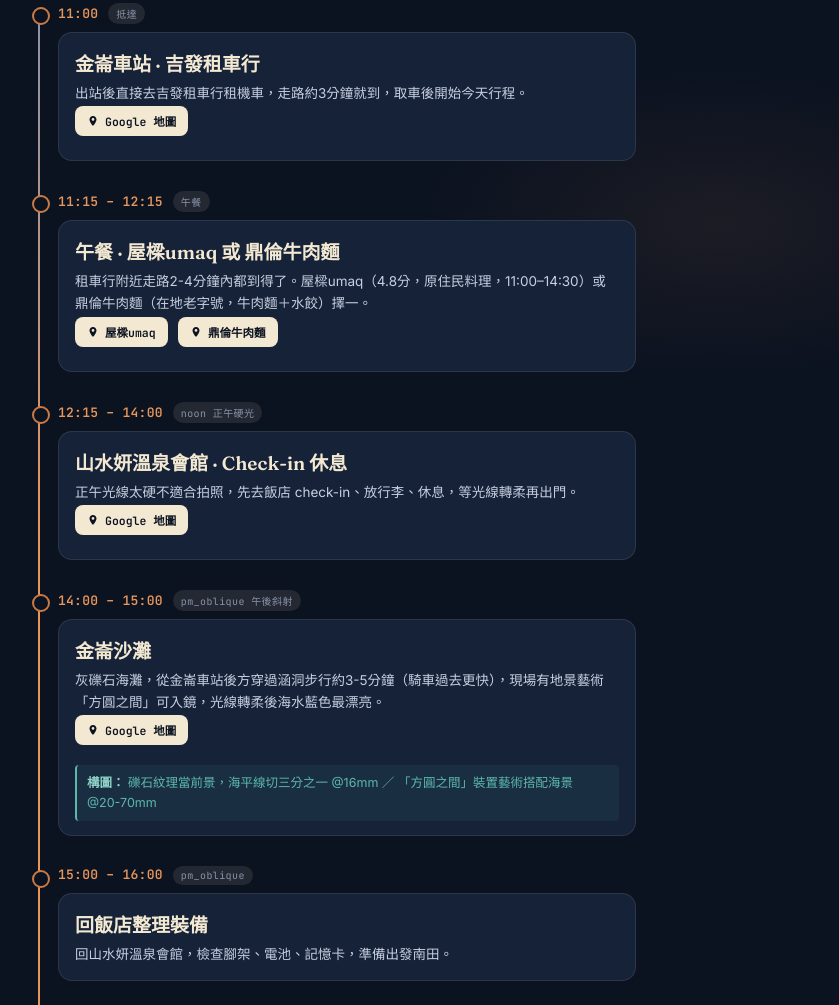
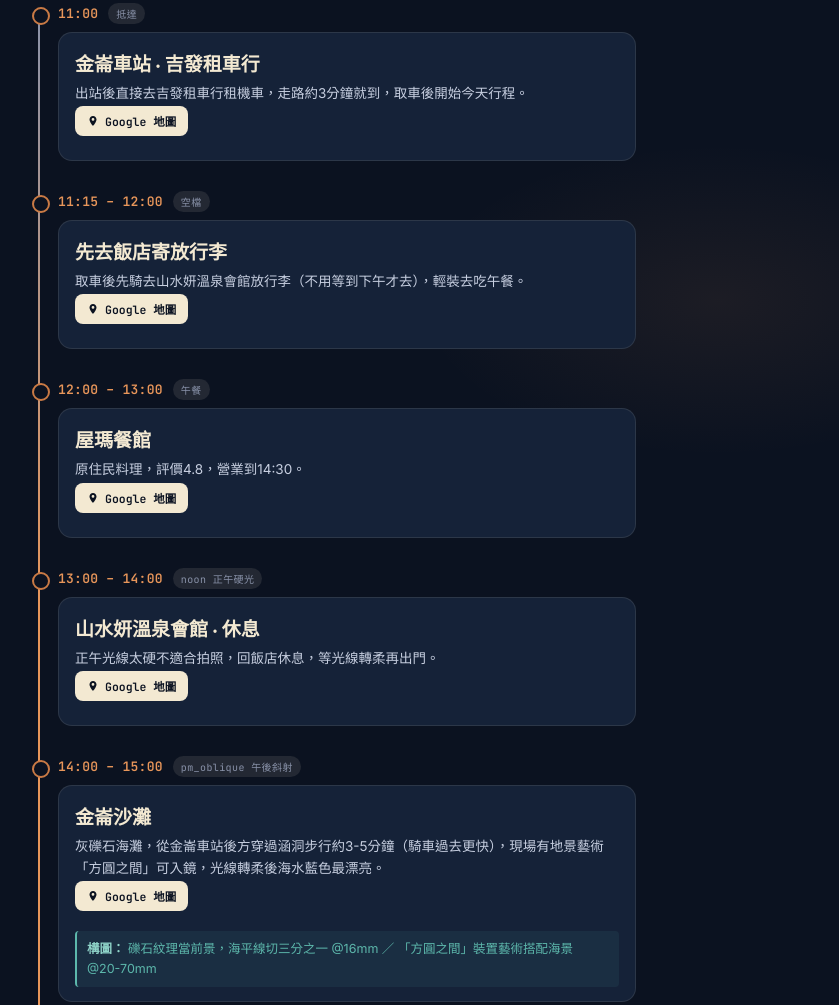
Before and after one commit to gogojuri-prog/jinlun-nantian-trip, a plain HTML site: page index.html in a window 1280 px wide. Shown: the part 501-1506 px from the top of the page, without its empty margins (306-1145 px from the left). Drawn offline with Linux system fonts and the light colour scheme.

Commit message:
Add files via upload

```diff
--- a/index.html
+++ b/index.html
@@ -331,19 +331,15 @@
     <!-- STOP 2 -->
     <div class="stop">
       <div class="stop-head">
-        <span class="time">11:15 – 12:15</span>
-        <span class="phase-tag">午餐</span>
+        <span class="time">11:15 – 12:00</span>
+        <span class="phase-tag">空檔</span>
       </div>
       <div class="card">
-        <h2>午餐 · 屋樑umaq 或 鼎倫牛肉麵</h2>
-        <p class="desc">租車行附近走路2-4分鐘內都到得了。屋樑umaq（4.8分，原住民料理，11:00–14:30）或鼎倫牛肉麵（在地老字號，牛肉麵＋水餃）擇一。</p>
-        <a class="maplink" href="https://maps.google.com/?cid=17247965773291854596" target="_blank" rel="noopener">
+        <h2>先去飯店寄放行李</h2>
+        <p class="desc">取車後先騎去山水妍溫泉會館放行李（不用等到下午才去），輕裝去吃午餐。</p>
+        <a class="maplink" href="https://maps.google.com/?cid=11500804669431951460" target="_blank" rel="noopener">
           <svg viewBox="0 0 24 24" fill="currentColor"><path d="M12 2C8.13 2 5 5.13 5 9c0 5.25 7 13 7 13s7-7.75 7-13c0-3.87-3.13-7-7-7zm0 9.5A2.5 2.5 0 1 1 12 6a2.5 2.5 0 0 1 0 5.5z"/></svg>
-          屋樑umaq
-        </a>
-        <a class="maplink" href="https://maps.google.com/?cid=9028799021196231127" target="_blank" rel="noopener">
-          <svg viewBox="0 0 24 24" fill="currentColor"><path d="M12 2C8.13 2 5 5.13 5 9c0 5.25 7 13 7 13s7-7.75 7-13c0-3.87-3.13-7-7-7zm0 9.5A2.5 2.5 0 1 1 12 6a2.5 2.5 0 0 1 0 5.5z"/></svg>
-          鼎倫牛肉麵
+          Google 地圖
         </a>
       </div>
     </div>
@@ -351,12 +347,28 @@
     <!-- STOP 3 -->
     <div class="stop">
       <div class="stop-head">
-        <span class="time">12:15 – 14:00</span>
+        <span class="time">12:00 – 13:00</span>
+        <span class="phase-tag">午餐</span>
+      </div>
+      <div class="card">
+        <h2>屋瑪餐館</h2>
+        <p class="desc">原住民料理，評價4.8，營業到14:30。</p>
+        <a class="maplink" href="https://maps.google.com/?cid=17247965773291854596" target="_blank" rel="noopener">
+          <svg viewBox="0 0 24 24" fill="currentColor"><path d="M12 2C8.13 2 5 5.13 5 9c0 5.25 7 13 7 13s7-7.75 7-13c0-3.87-3.13-7-7-7zm0 9.5A2.5 2.5 0 1 1 12 6a2.5 2.5 0 0 1 0 5.5z"/></svg>
+          Google 地圖
+        </a>
+      </div>
+    </div>
+
+    <!-- STOP 4 -->
+    <div class="stop">
+      <div class="stop-head">
+        <span class="time">13:00 – 14:00</span>
         <span class="phase-tag">noon 正午硬光</span>
       </div>
       <div class="card">
-        <h2>山水妍溫泉會館 · Check-in 休息</h2>
-        <p class="desc">正午光線太硬不適合拍照，先去飯店 check-in、放行李、休息，等光線轉柔再出門。</p>
+        <h2>山水妍溫泉會館 · 休息</h2>
+        <p class="desc">正午光線太硬不適合拍照，回飯店休息，等光線轉柔再出門。</p>
         <a class="maplink" href="https://maps.google.com/?cid=11500804669431951460" target="_blank" rel="noopener">
           <svg viewBox="0 0 24 24" fill="currentColor"><path d="M12 2C8.13 2 5 5.13 5 9c0 5.25 7 13 7 13s7-7.75 7-13c0-3.87-3.13-7-7-7zm0 9.5A2.5 2.5 0 1 1 12 6a2.5 2.5 0 0 1 0 5.5z"/></svg>
           Google 地圖
@@ -364,7 +376,7 @@
       </div>
     </div>
 
-    <!-- STOP 4 -->
+    <!-- STOP 5 -->
     <div class="stop">
       <div class="stop-head">
         <span class="time">14:00 – 15:00</span>
@@ -381,7 +393,7 @@
       </div>
     </div>
 
-    <!-- STOP 5 -->
+    <!-- STOP 6 -->
     <div class="stop">
       <div class="stop-head">
         <span class="time">15:00 – 16:00</span>
@@ -393,7 +405,7 @@
       </div>
     </div>
 
-    <!-- STOP 6 -->
+    <!-- STOP 7 -->
     <div class="stop">
       <div class="stop-head">
         <span class="time">16:00</span>
@@ -491,7 +503,22 @@
           <div class="comp">拍攝時用暖色手電筒輕掃前景補光 2–3 秒，光圈縮一點景深更足。回家用遮罩把這張前景跟疊完的星空合成。</div>
         </div>
 
-        <div class="warn">前景補光用暖色手電筒＋柔光紙，距離2-3米，避免死白。</div>
+        <div class="params">
+          <div class="ptitle">方案 C · 銀河縮時攝影</div>
+          <div class="pgrid">
+            <div><div class="k">光圈</div><div class="v">f/2.8</div></div>
+            <div><div class="k">快門</div><div class="v">20–25s</div></div>
+            <div><div class="k">間隔</div><div class="v">22–27s</div></div>
+            <div><div class="k">ISO</div><div class="v">3200</div></div>
+          </div>
+          <div class="comp">白平衡務必<b>手動鎖定</b>不要用AUTO，不然縮時會一直閃爍。對焦跟構圖全程不能動。建議拍<b>至少90分鐘–2.5小時、300–500張以上</b>，24fps輸出才有12–20秒左右流暢動態。</div>
+          <div class="comp"><b>省時間技巧：</b>縮時序列本身就是連續多張同構圖，事後可以直接挑幾張疊圖降噪當作單張成品，不用額外抽時間拍方案B，兩者可以共用同一組素材。</div>
+        </div>
+
+        <div class="warn">
+          縮時很耗電也很吃卡：A7C2 24MP RAW 一張約40–50MB，拍400張約16–20GB，建議另外準備一張大卡專門給縮時用，並接行動電源或裝滿電假電池，不然拍到一半沒電最掃興。
+        </div>
+        <div class="comp"><b>後製：</b>Lightroom批次調色 → <b>LRTimelapse</b> 去除因銀河升高、天光變化造成的忽亮忽暗 → 輸出影格序列，用 Premiere 或免費的 FFmpeg 轉成影片。</div>
       </div>
     </div>
 
```
